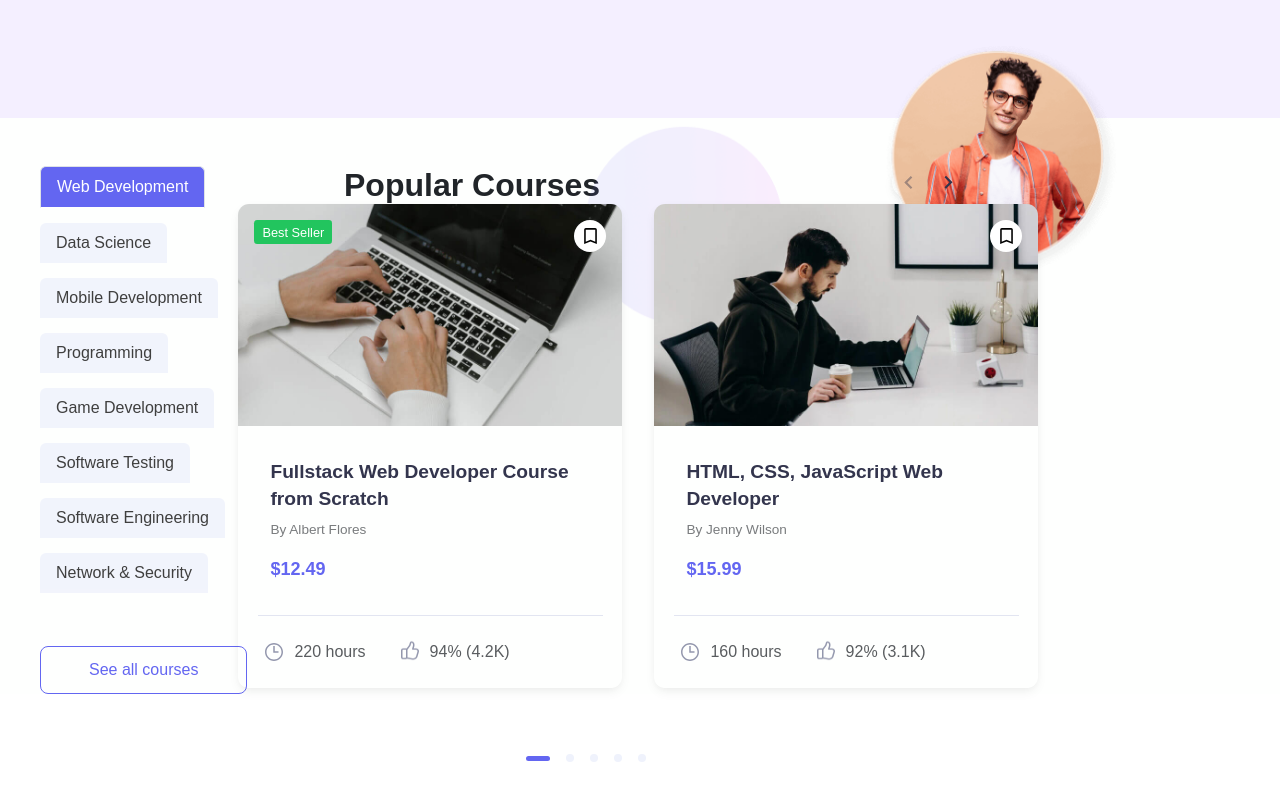
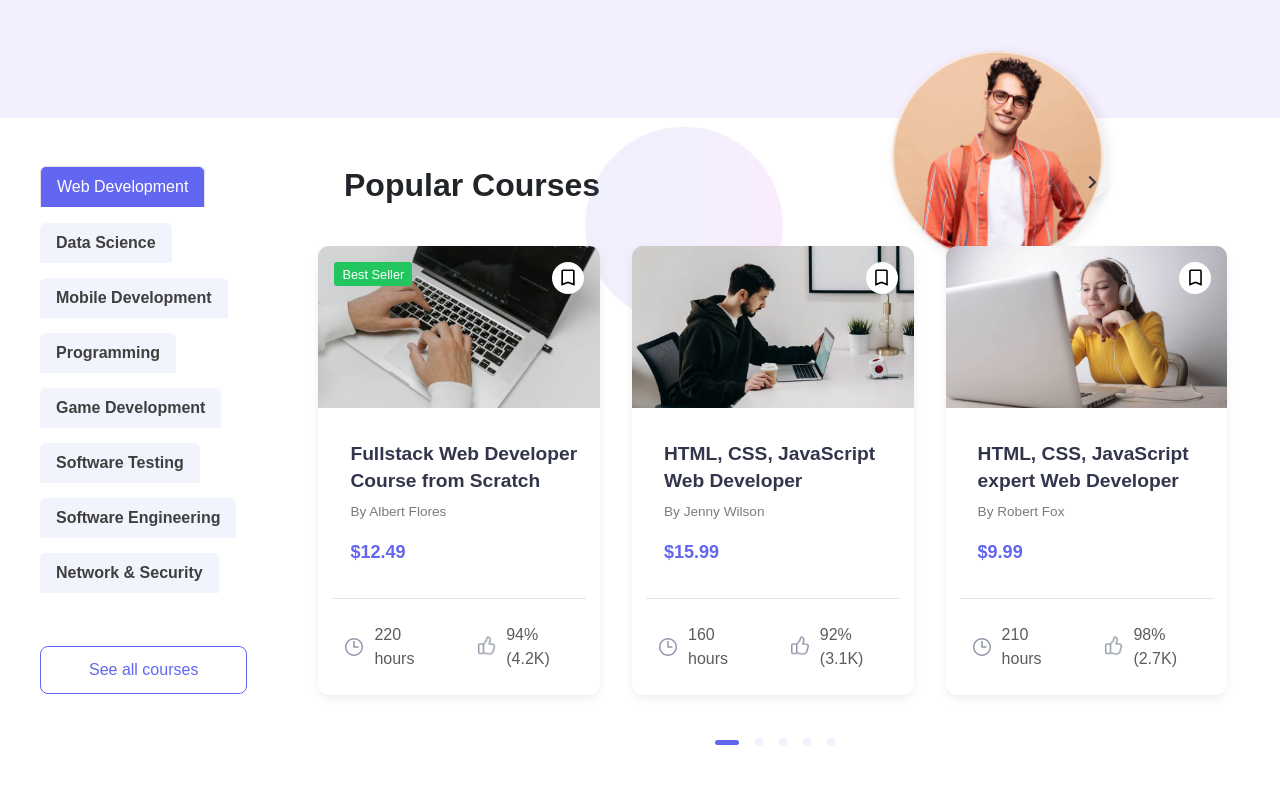
Before and after one commit to ol1mowski/it-shop.de, a React (Create React App) app: page / in a window 1280 px wide. Shown: the part 682-1482 px from the top of the page. Built offline with nearby package versions, Linux system fonts and the light colour scheme.

Commit message:
implementation rwd to desktop devices

```diff
--- a/src/Components/CourseSection/CoursesNavigation/Courses/courses.module.scss
+++ b/src/Components/CourseSection/CoursesNavigation/Courses/courses.module.scss
@@ -6,6 +6,7 @@
     border: none;
     background-color: #EFF2FC;
     color: #101010;
+    font-weight: bold;
     opacity: .8;
     @media screen and (min-width: 768px){
         margin-top: 1rem;
--- a/src/Components/CourseSection/CoursesNavigation/coursesNavigation.module.scss
+++ b/src/Components/CourseSection/CoursesNavigation/coursesNavigation.module.scss
@@ -12,6 +12,9 @@
   // display: inline-block;
   @media screen and (min-width: 768px) {
     margin-left: 1.5rem;
+  }
+  @media screen and (min-width: 1400px) {
+    margin-left: 7vw;
   }
 }
 
--- a/src/Components/CourseSection/CoursesSlider/Slider/Slide/slide.module.scss
+++ b/src/Components/CourseSection/CoursesSlider/Slider/Slide/slide.module.scss
@@ -5,9 +5,11 @@
     box-shadow: $box-shadow;
     margin: 2rem auto;
     border-radius: .7rem;
+
     @media screen and (min-width: 560px) {
         width: 45vw;
     }
+
     @media screen and (min-width: 768px) {
         width: 55vw;
         // margin-top: 5rem;
@@ -17,21 +19,36 @@
         width: 30vw;
     }
 
+    @media screen and (min-width: 1200px) {
+        width: 22vw;
+    }
+
+    @media screen and (min-width: 1400px) {
+        width: 20vw;
+    }
+
+    @media screen and (min-width: 1700px) {
+        width: 17vw;
+    }
+
     &__line {
         width: 90%;
         height: 1px;
         margin: 0 auto;
         background-color: #e2e5f1;
     }
+
     &__imgSection {
         height: 40%;
         position: relative;
+
         &__img {
             border-top-right-radius: .7rem;
             border-top-left-radius: .7rem;
             width: 100%;
             height: 100%;
         }
+
         &__label {
             position: absolute;
             top: 1rem;
@@ -39,11 +56,13 @@
             background-color: #22c55e;
             padding: 0 .5rem;
             border-radius: .2rem;
+
             &__span {
                 color: #fff;
                 font-size: .8rem;
             }
         }
+
         &__save {
             position: absolute;
             top: 1rem;
@@ -55,23 +74,27 @@
             align-items: center;
             height: 2rem;
             border-radius: 100%;
+
             &__icon {
                 width: 60%;
                 aspect-ratio: 2/4;
             }
         }
     }
+
     &__contentSection {
         padding: 2rem 1rem 0 1rem;
         display: flex;
         justify-content: center;
         align-items: flex-start;
         flex-direction: column;
+
         &__wrapper {
             padding-bottom: 1rem;
             padding-left: 1rem;
             // border-bottom: 1px solid #e2e5f1;
         }
+
         &__h3 {
             width: 100%;
             line-height: 1.7rem;
@@ -79,32 +102,38 @@
             font-weight: bold;
             font-size: 1.2rem;
         }
+
         &__pAutor {
             font-size: .85rem;
             opacity: .6;
         }
+
         &__pPrice {
             color: $purple;
             font-size: 1.125rem;
             font-weight: 700;
         }
     }
+
     &__iconsSection {
         display: flex;
         justify-content: center;
         align-items: center;
         margin-top: 2rem;
         gap: 1rem;
+
         &__clock {
             width: 5rem;
             height: 1.5rem;
             display: flex;
             justify-content: center;
             align-items: flex-start;
+
             &__img {
                 width: 100%;
                 height: 100%;
             }
+
             &__string {
                 font-size: .7rem;
             }
--- a/src/Components/CourseSection/CoursesSlider/Slider/Slider.jsx
+++ b/src/Components/CourseSection/CoursesSlider/Slider/Slider.jsx
@@ -79,8 +79,18 @@ const Slider = () => {
 
 
   const visible3 = () => {
+    // if (width >= 1200) {
+    //   return true
+    // }
     if (width >= 560 && width < 768) {
       if (index < 3 && index !== 0) {
+        return true
+      } else {
+        return false
+      }
+    }
+    if (width >= 1200) {
+      if (index < 3) {
         return true
       } else {
         return false
@@ -93,7 +103,7 @@ const Slider = () => {
         return false
       }
     }
-    if (width < 560 && width >= 768) {
+    if (width < 560) {
       if (index === 2) {
         return true
       } else {
@@ -113,14 +123,21 @@ const Slider = () => {
 
   const visible4 = () => {
     if (width >= 560 && width < 768) {
-      if (index < 4 && index !== 0 && index !== 1) {
+      if (index >= 4) {
+        return true
+      } else {
+        return false
+      }
+    }
+    if (width >= 1200) {
+      if (index >= 1) {
         return true
       } else {
         return false
       }
     }
     if (width >= 850) {
-      if (index < 4 && index !== 0 && index !== 1) {
+      if (index < 4) {
         return true
       } else {
         return false
@@ -143,7 +160,14 @@ const Slider = () => {
   }
   const visible5 = () => {
     if (width >= 560 && width < 768) {
-      if (index < 5 && index !== 0 && index !== 1 && index !== 2) {
+      if (index < 5 && index !== 0 && index !== 1) {
+        return true
+      } else {
+        return false
+      }
+    }
+    if (width >= 1200) {
+      if (index >= 2) {
         return true
       } else {
         return false
--- a/src/Components/CourseSection/CoursesSlider/Slider/slider.module.scss
+++ b/src/Components/CourseSection/CoursesSlider/Slider/slider.module.scss
@@ -11,8 +11,20 @@
 
     @media screen and (min-width: 850px) {
         right: 57vw;
-        top: 2.5rem;
+        top: 4rem;
         gap: 2rem;
     }
 
+    @media screen and (min-width: 992px) {
+        right: 65vw;
+    }
+    @media screen and (min-width: 1200px) {
+        right: 62vw;
+    }
+
+    @media screen and (min-width: 1700px) {
+        top: 6rem;
+        right: 55vw;
+    }
+
 }
--- a/src/Components/CourseSection/CoursesSlider/SliderDots/sliderDots.module.scss
+++ b/src/Components/CourseSection/CoursesSlider/SliderDots/sliderDots.module.scss
@@ -14,6 +14,20 @@
     @media screen and (min-width: 850px) {
         right: 97vw;
         top: 22rem;
+    }
+
+    @media screen and (min-width: 850px) {
+        right: 102vw;
+        top: 21rem;
+    }
+
+    @media screen and (min-width: 1400px) {
+        right: 100vw;
+    }
+
+    @media screen and (min-width: 1700px) {
+        top: 23rem;
+        right: 87vw;
     }
 
     &__dot {
--- a/src/Components/CourseSection/CoursesSlider/SliderHeader/SliderHeader.jsx
+++ b/src/Components/CourseSection/CoursesSlider/SliderHeader/SliderHeader.jsx
@@ -12,8 +12,6 @@ const SliderHeader = () => {
     const prev = useRef(null);
     const next = useRef(null);
 
-    console.log(prev.current);
-    console.log(next.current);
 
     const prevArrow = useRef(null);
     const nextArrow = useRef(null);
--- a/src/Components/CourseSection/CoursesSlider/SliderHeader/sliderHeader.module.scss
+++ b/src/Components/CourseSection/CoursesSlider/SliderHeader/sliderHeader.module.scss
@@ -8,7 +8,9 @@
         margin-top: 3rem;
         gap: 6rem;
         height: 5rem;
-        // width: 25rem;
+    }
+    @media screen and (min-width: 992px) {
+        gap: 15rem;
     }
     &__title {
         width: 50vw;
@@ -20,6 +22,9 @@
             font-size: 1.7rem;
             @media screen and (min-width: 768px) {
                 font-size: 2rem;
+            }
+            @media screen and (min-width: 1700px) {
+                font-size: 2.5rem;
             }
         }
     }
```
